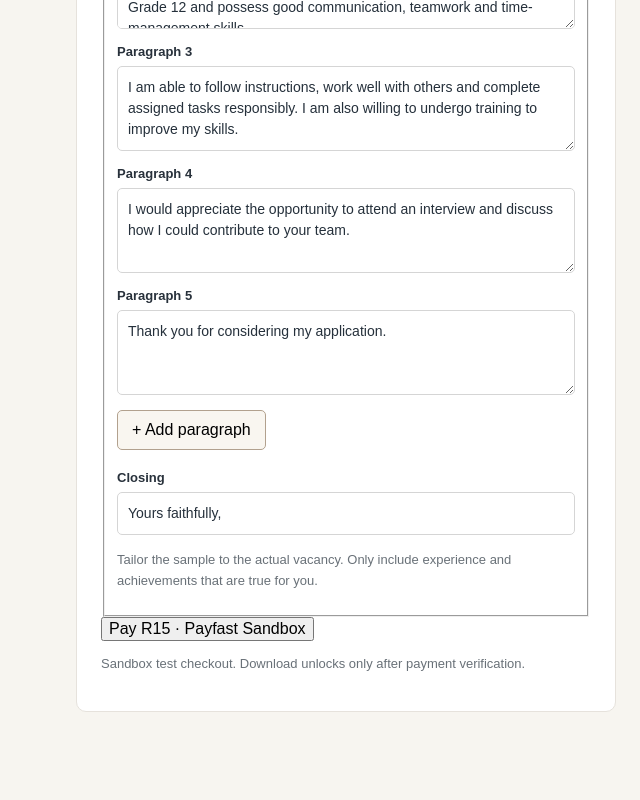
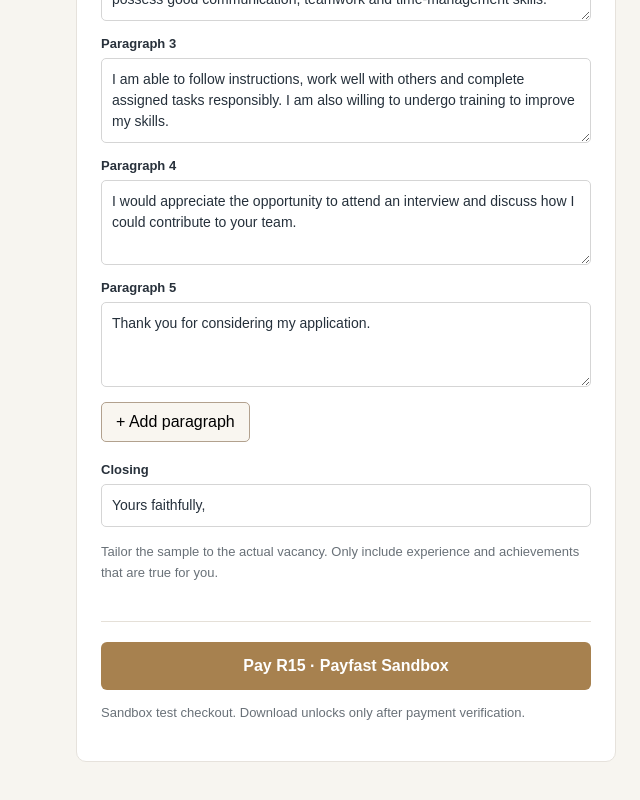
Before and after one commit to occentra90-cyber/Occentra-, a Next.js app: page /cover-letters in a window 1280 px wide. Shown: the part 1820-2620 px from the top of the page, without its empty margins (640-1280 px from the left). Built offline with nearby package versions, Linux system fonts and the light colour scheme.

Commit message:
Style cover letter sandbox payment and PDF download controls

```diff
--- a/app/cover-letters/cover-letters.css
+++ b/app/cover-letters/cover-letters.css
@@ -13,3 +13,9 @@
 .letters-site .letter-paper .letter-identity h2{font-size:23px}
 .letters-site .letter-paper .letter-identity div{overflow-wrap:anywhere}
 }
+
+.letters-fields{border:0;padding:0;margin:0;min-width:0}
+.letters-payment{border-top:1px solid #e5e0d8;margin-top:24px;padding-top:20px}
+.letters-payment button{display:block;width:100%;background:#a7814f;color:#fff;border:0;border-radius:6px;padding:15px;font-weight:700;cursor:pointer}
+.letters-payment button:disabled{opacity:.65;cursor:wait}
+@media print{.letters-payment{display:none!important}}
```
